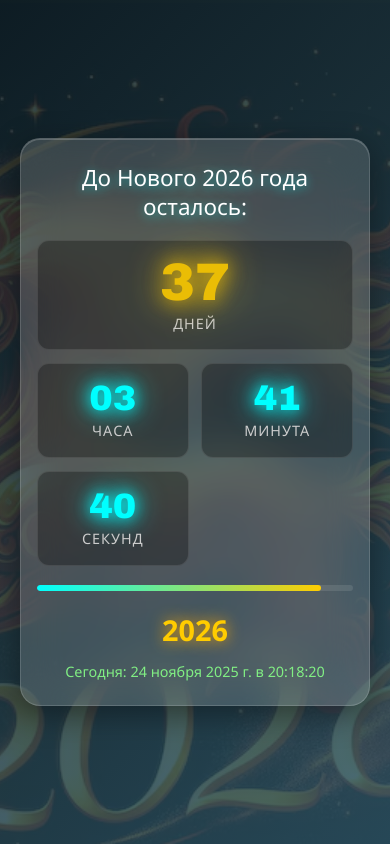
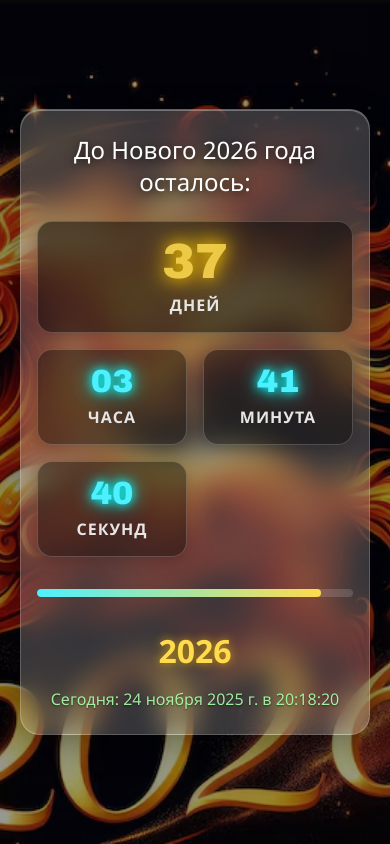
Before and after one commit to mironovka6-source/2026, a plain HTML site: page index.html in a window 390 px wide. Drawn offline with Linux system fonts and the light colour scheme.

Commit message:
Update index.html

```diff
--- a/index.html
+++ b/index.html
@@ -21,121 +21,143 @@
             align-items: center;
             min-height: 100vh;
             margin: 0;
-            background:
-                linear-gradient(135deg, rgba(15, 32, 39, 0.85), rgba(32, 58, 67, 0.85), rgba(44, 83, 100, 0.85)),
-                url('2026.png');
-            background-size: cover;
-            background-position: center;
-            background-repeat: no-repeat;
             font-family: 'Segoe UI', Tahoma, Geneva, Verdana, sans-serif;
             padding: 20px;
             overflow: auto;
             position: relative;
         }
 
+        /* Фоновое изображение */
+        .background-image {
+            position: fixed;
+            top: 0;
+            left: 0;
+            width: 100%;
+            height: 100%;
+            background-image: url('2026.png');
+            background-size: cover;
+            background-position: center;
+            background-repeat: no-repeat;
+            z-index: -2;
+        }
+
+        /* Затемняющий слой для лучшей читаемости текста */
+        .overlay {
+            position: fixed;
+            top: 0;
+            left: 0;
+            width: 100%;
+            height: 100%;
+            background: rgba(0, 0, 0, 0.4);
+            z-index: -1;
+        }
+
         .countdown-container {
             text-align: center;
-            background: rgba(255, 255, 255, 0.15);
-            padding: 2rem 1.5rem;
+            background: rgba(255, 255, 255, 0.2);
+            padding: 2.5rem 2rem;
             border-radius: 20px;
-            backdrop-filter: blur(20px);
+            backdrop-filter: blur(15px);
             box-shadow:
-                0 8px 32px rgba(0, 0, 0, 0.4),
-                inset 0 1px 0 rgba(255, 255, 255, 0.2);
-            border: 1px solid rgba(255, 255, 255, 0.15);
-            max-width: 550px;
+                0 8px 32px rgba(0, 0, 0, 0.3),
+                inset 0 1px 0 rgba(255, 255, 255, 0.3);
+            border: 1px solid rgba(255, 255, 255, 0.2);
+            max-width: 600px;
             width: 100%;
-            z-index: 1;
             margin: 20px 0;
         }
 
         .title {
             color: #ffffff;
-            font-size: 1.6rem;
-            margin-bottom: 1.2rem;
-            text-shadow: 0 2px 10px rgba(0, 255, 255, 0.5);
+            font-size: 1.8rem;
+            margin-bottom: 1.5rem;
+            text-shadow: 0 2px 8px rgba(0, 0, 0, 0.7);
             line-height: 1.3;
         }
 
         .time-grid {
             display: grid;
             grid-template-columns: repeat(2, 1fr);
-            gap: 1rem;
-            margin: 1.5rem 0;
+            gap: 1.2rem;
+            margin: 2rem 0;
         }
 
         .time-block {
-            background: rgba(0, 0, 0, 0.3);
-            padding: 1.2rem 0.8rem;
-            border-radius: 12px;
-            border: 1px solid rgba(255, 255, 255, 0.1);
-            min-height: 110px;
+            background: rgba(0, 0, 0, 0.4);
+            padding: 1.5rem 1rem;
+            border-radius: 15px;
+            border: 1px solid rgba(255, 255, 255, 0.2);
+            min-height: 120px;
             display: flex;
             flex-direction: column;
             justify-content: center;
+            box-shadow: 0 4px 15px rgba(0, 0, 0, 0.2);
         }
 
         .time-value {
-            font-size: 2.8rem;
+            font-size: 3rem;
             font-weight: 800;
-            color: #00ffff;
+            color: #4df0ff;
             text-shadow:
-                0 0 15px #00ffff,
-                0 0 30px #00ffff;
-            margin-bottom: 0.3rem;
+                0 0 10px #00ffff,
+                0 0 20px #00ffff;
+            margin-bottom: 0.5rem;
             font-family: 'Arial Black', Gadget, sans-serif;
             line-height: 1;
         }
 
         .time-label {
-            font-size: 1rem;
-            color: #cccccc;
+            font-size: 1.1rem;
+            color: #e6e6e6;
             text-transform: uppercase;
             letter-spacing: 1px;
+            font-weight: 600;
         }
 
         .days-block {
             grid-column: 1 / -1;
-            min-height: 130px;
+            min-height: 140px;
+            background: rgba(0, 0, 0, 0.5);
         }
 
         .days-value {
-            font-size: 4rem;
-            color: #ffcc00;
+            font-size: 4.5rem;
+            color: #ffdb4d;
             text-shadow:
-                0 0 20px #ffcc00,
-                0 0 40px #ffcc00;
+                0 0 15px #ffcc00,
+                0 0 30px #ffcc00;
         }
 
         .new-year {
-            color: #ffcc00;
-            font-size: 2.2rem;
+            color: #ffdb4d;
+            font-size: 2.5rem;
             font-weight: bold;
-            text-shadow: 0 0 15px #ffaa00;
-            margin-top: 1.2rem;
+            text-shadow: 0 0 10px rgba(255, 204, 0, 0.7);
+            margin-top: 1.5rem;
         }
 
         .progress-bar {
             width: 100%;
-            height: 6px;
-            background: rgba(255, 255, 255, 0.1);
-            border-radius: 3px;
-            margin: 1.5rem 0;
+            height: 8px;
+            background: rgba(255, 255, 255, 0.15);
+            border-radius: 4px;
+            margin: 2rem 0;
             overflow: hidden;
         }
 
         .progress {
             height: 100%;
-            background: linear-gradient(90deg, #00ffff, #ffcc00);
-            border-radius: 3px;
+            background: linear-gradient(90deg, #4df0ff, #ffdb4d);
+            border-radius: 4px;
             transition: width 0.3s ease;
         }
 
         .current-date {
-            color: #88ff88;
-            font-size: 0.9rem;
-            margin-top: 0.8rem;
+            color: #aaffaa;
+            font-size: 1rem;
+            margin-top: 1rem;
             opacity: 0.9;
+            text-shadow: 0 1px 2px rgba(0, 0, 0, 0.5);
         }
 
         /* Анимация пульсации */
@@ -154,71 +176,78 @@
             animation: pulse 2s infinite;
         }
 
-        /* Адаптивность для очень маленьких экранов */
-        @media (max-width: 480px) {
+        /* Адаптивность */
+        @media (max-width: 600px) {
             .countdown-container {
-                padding: 1.5rem 1rem;
-                margin: 10px 0;
+                padding: 2rem 1.5rem;
+                margin: 15px 0;
             }
 
             .title {
-                font-size: 1.4rem;
-                margin-bottom: 1rem;
+                font-size: 1.5rem;
+                margin-bottom: 1.2rem;
             }
 
             .time-grid {
-                gap: 0.8rem;
-                margin: 1.2rem 0;
+                gap: 1rem;
+                margin: 1.5rem 0;
+            }
+
+            .time-block {
+                padding: 1.2rem 0.8rem;
+                min-height: 110px;
+            }
+
+            .time-value {
+                font-size: 2.5rem;
+            }
+
+            .time-label {
+                font-size: 1rem;
+            }
+
+            .days-block {
+                min-height: 120px;
+            }
+
+            .days-value {
+                font-size: 3.5rem;
+            }
+
+            .new-year {
+                font-size: 2rem;
+                margin-top: 1.2rem;
+            }
+        }
+
+        @media (max-width: 400px) {
+            .countdown-container {
+                padding: 1.5rem 1rem;
+            }
+
+            .time-value {
+                font-size: 2rem;
+            }
+
+            .days-value {
+                font-size: 3rem;
             }
 
             .time-block {
                 padding: 1rem 0.5rem;
                 min-height: 95px;
             }
-
-            .time-value {
-                font-size: 2.2rem;
-            }
-
-            .time-label {
-                font-size: 0.9rem;
-            }
-
-            .days-block {
-                min-height: 110px;
-            }
-
-            .days-value {
-                font-size: 3.2rem;
-            }
-
-            .new-year {
-                font-size: 1.8rem;
-                margin-top: 1rem;
-            }
-
-            .progress-bar {
-                margin: 1.2rem 0;
-            }
-        }
-
-        @media (max-width: 350px) {
-            .time-value {
-                font-size: 1.8rem;
-            }
-
-            .days-value {
-                font-size: 2.5rem;
-            }
-
-            .time-block {
-                min-height: 85px;
-                padding: 0.8rem 0.3rem;
-            }
         }
     </style>
 </head>
 <body>
+    <!-- Фоновая картинка -->
+    <div class="background-image"></div>
+
+    <!-- Затемняющий слой -->
+    <div class="overlay"></div>
+
+    <!-- Основной контент -->
     <div class="countdown-container">
         <div class="title">До Нового 2026 года осталось:</div>
 
```
